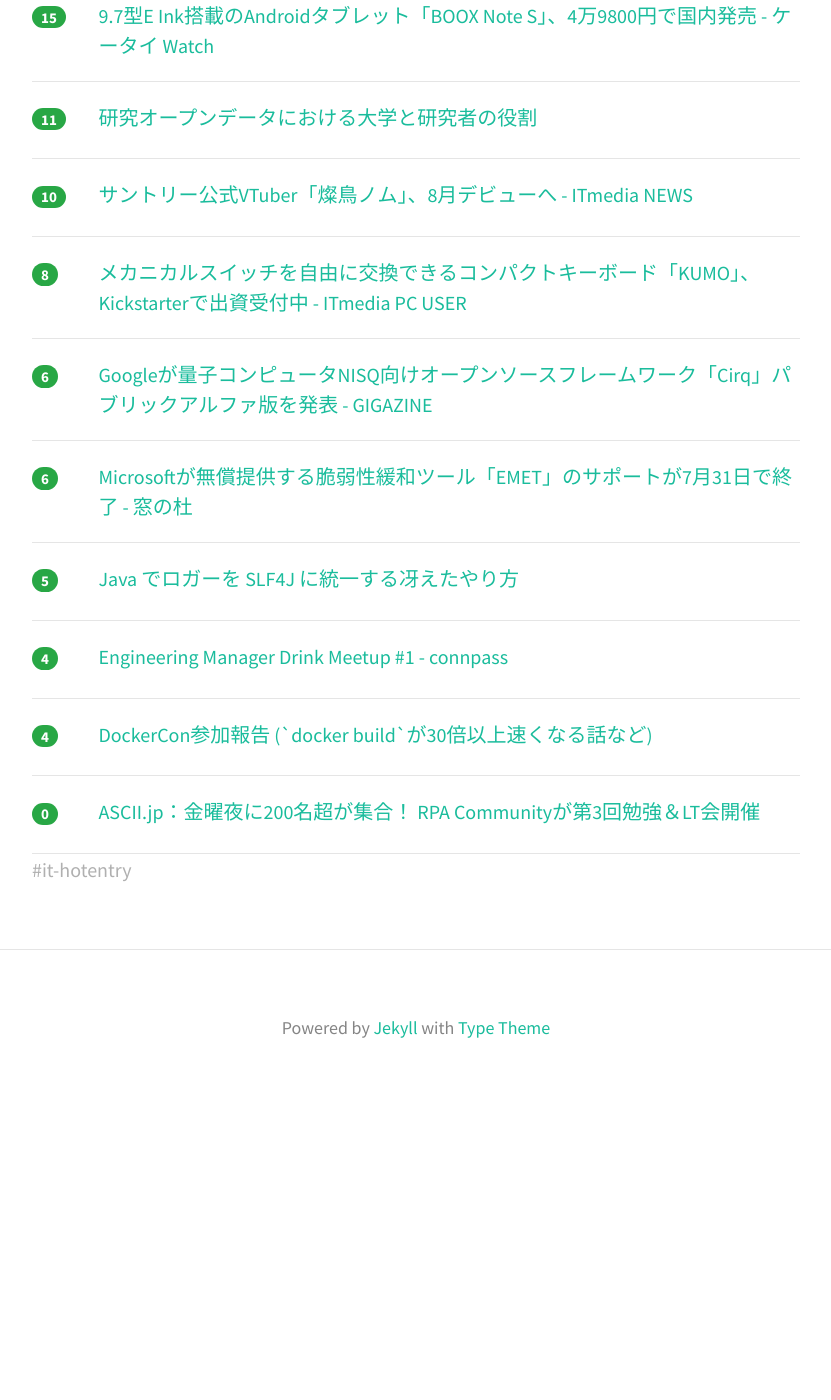
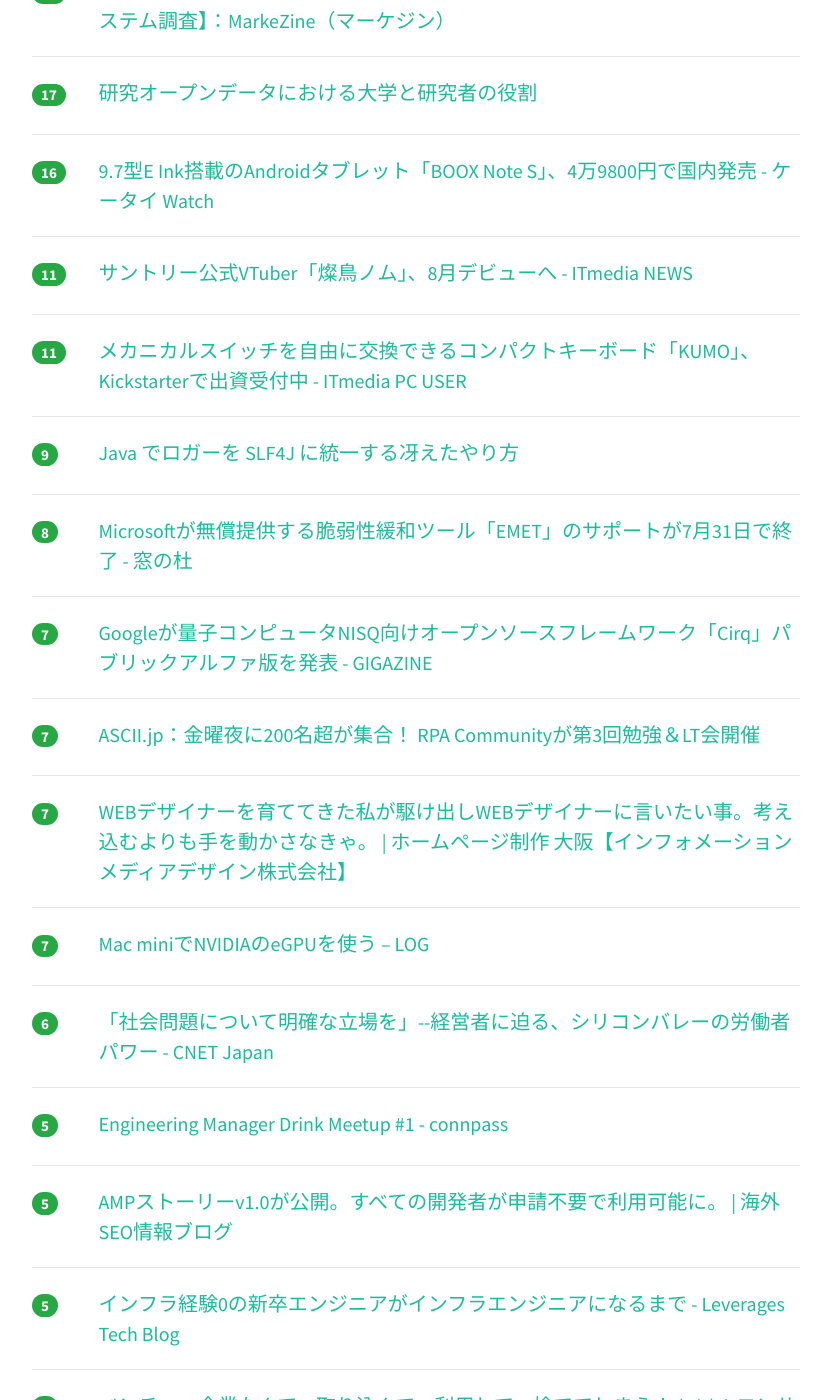
Before and after one commit to yatta47/hatena-matome-site, a Jekyll site: the page built from _posts/2018-07-20-hatena.md, in a window 1280 px wide and 1400 px high, scrolled down 676 px. Shown: the whole window, without its empty margins (224-1055 px from the left). Built offline with Jekyll 4.4.1, drawn with Linux system fonts in a browser that asks for light colours; nearby versions of some CDN libraries; before the commit the page ends 1781 px from its top, so only the background shows below that; some of the changed text lies outside the part shown.

Commit message:
Updated 2018-07-20

```diff
--- a/_posts/2018-07-20-hatena.md
+++ b/_posts/2018-07-20-hatena.md
@@ -12,62 +12,117 @@ tags: [it-hotentry]
 </div>
 <hr>
 <div class="row">
-<div class="col-1"><span class="badge badge-pill badge-success h2">22</span></div>
+<div class="col-1"><span class="badge badge-pill badge-success h2">39</span></div>
+<div class="col-11"><a href='https://www.slideshare.net/AkihiroSuda/dockercon-docker-build30' target='_blank'>DockerCon参加報告 (`docker build`が30倍以上速くなる話など)</a></div>
+</div>
+<hr>
+<div class="row">
+<div class="col-1"><span class="badge badge-pill badge-success h2">23</span></div>
 <div class="col-11"><a href='https://www.buzzfeed.com/jp/cinarra/minatoku-joshi' target='_blank'>「港区女子」はどこから来てるの？位置情報のプロに聞いてみた</a></div>
 </div>
 <hr>
 <div class="row">
-<div class="col-1"><span class="badge badge-pill badge-success h2">21</span></div>
+<div class="col-1"><span class="badge badge-pill badge-success h2">22</span></div>
 <div class="col-11"><a href='https://markezine.jp/article/detail/28911' target='_blank'>10代の「Tik Tok」認知率は7割越え／YouTube広告への印象に変化【ジャストシステム調査】：MarkeZine（マーケジン）</a></div>
 </div>
 <hr>
 <div class="row">
-<div class="col-1"><span class="badge badge-pill badge-success h2">15</span></div>
+<div class="col-1"><span class="badge badge-pill badge-success h2">17</span></div>
+<div class="col-11"><a href='https://www.slideshare.net/takeda/ss-106549043' target='_blank'>研究オープンデータにおける大学と研究者の役割</a></div>
+</div>
+<hr>
+<div class="row">
+<div class="col-1"><span class="badge badge-pill badge-success h2">16</span></div>
 <div class="col-11"><a href='https://k-tai.watch.impress.co.jp/docs/news/1133660.html' target='_blank'>9.7型E Ink搭載のAndroidタブレット「BOOX Note S」、4万9800円で国内発売 - ケータイ Watch</a></div>
 </div>
 <hr>
 <div class="row">
 <div class="col-1"><span class="badge badge-pill badge-success h2">11</span></div>
-<div class="col-11"><a href='https://www.slideshare.net/takeda/ss-106549043' target='_blank'>研究オープンデータにおける大学と研究者の役割</a></div>
-</div>
-<hr>
-<div class="row">
-<div class="col-1"><span class="badge badge-pill badge-success h2">10</span></div>
 <div class="col-11"><a href='http://www.itmedia.co.jp/news/articles/1807/19/news063.html' target='_blank'>サントリー公式VTuber「燦鳥ノム」、8月デビューへ - ITmedia NEWS</a></div>
 </div>
 <hr>
 <div class="row">
-<div class="col-1"><span class="badge badge-pill badge-success h2">8</span></div>
+<div class="col-1"><span class="badge badge-pill badge-success h2">11</span></div>
 <div class="col-11"><a href='http://www.itmedia.co.jp/pcuser/articles/1807/19/news083.html' target='_blank'>メカニカルスイッチを自由に交換できるコンパクトキーボード「KUMO」、Kickstarterで出資受付中 - ITmedia PC USER</a></div>
 </div>
 <hr>
 <div class="row">
-<div class="col-1"><span class="badge badge-pill badge-success h2">6</span></div>
+<div class="col-1"><span class="badge badge-pill badge-success h2">9</span></div>
+<div class="col-11"><a href='https://qiita.com/kazuki-ma/items/13c426e4dccf5cc4d843' target='_blank'>Java でロガーを SLF4J に統一する冴えたやり方</a></div>
+</div>
+<hr>
+<div class="row">
+<div class="col-1"><span class="badge badge-pill badge-success h2">8</span></div>
+<div class="col-11"><a href='https://forest.watch.impress.co.jp/docs/news/1133701.html' target='_blank'>Microsoftが無償提供する脆弱性緩和ツール「EMET」のサポートが7月31日で終了 - 窓の杜</a></div>
+</div>
+<hr>
+<div class="row">
+<div class="col-1"><span class="badge badge-pill badge-success h2">7</span></div>
 <div class="col-11"><a href='https://gigazine.net/news/20180719-google-cirq/' target='_blank'>Googleが量子コンピュータNISQ向けオープンソースフレームワーク「Cirq」パブリックアルファ版を発表 - GIGAZINE</a></div>
 </div>
 <hr>
 <div class="row">
+<div class="col-1"><span class="badge badge-pill badge-success h2">7</span></div>
+<div class="col-11"><a href='http://ascii.jp/elem/000/001/713/1713198/' target='_blank'>ASCII.jp：金曜夜に200名超が集合！ RPA Communityが第3回勉強＆LT会開催</a></div>
+</div>
+<hr>
+<div class="row">
+<div class="col-1"><span class="badge badge-pill badge-success h2">7</span></div>
+<div class="col-11"><a href='https://www.imd-net.com/column/14975/' target='_blank'>WEBデザイナーを育ててきた私が駆け出しWEBデザイナーに言いたい事。考え込むよりも手を動かさなきゃ。 | ホームページ制作 大阪【インフォメーションメディアデザイン株式会社】</a></div>
+</div>
+<hr>
+<div class="row">
+<div class="col-1"><span class="badge badge-pill badge-success h2">7</span></div>
+<div class="col-11"><a href='https://log.brdr.jp/post/310' target='_blank'>Mac miniでNVIDIAのeGPUを使う – LOG</a></div>
+</div>
+<hr>
+<div class="row">
 <div class="col-1"><span class="badge badge-pill badge-success h2">6</span></div>
-<div class="col-11"><a href='https://forest.watch.impress.co.jp/docs/news/1133701.html' target='_blank'>Microsoftが無償提供する脆弱性緩和ツール「EMET」のサポートが7月31日で終了 - 窓の杜</a></div>
+<div class="col-11"><a href='https://japan.cnet.com/article/35122655/' target='_blank'>「社会問題について明確な立場を」--経営者に迫る、シリコンバレーの労働者パワー - CNET Japan</a></div>
 </div>
 <hr>
 <div class="row">
 <div class="col-1"><span class="badge badge-pill badge-success h2">5</span></div>
-<div class="col-11"><a href='https://qiita.com/kazuki-ma/items/13c426e4dccf5cc4d843' target='_blank'>Java でロガーを SLF4J に統一する冴えたやり方</a></div>
+<div class="col-11"><a href='https://mercari.connpass.com/event/94467/' target='_blank'>Engineering Manager Drink Meetup #1 - connpass</a></div>
+</div>
+<hr>
+<div class="row">
+<div class="col-1"><span class="badge badge-pill badge-success h2">5</span></div>
+<div class="col-11"><a href='https://www.suzukikenichi.com/blog/amp-stories-v-1-0-is-open-to-all-developers/' target='_blank'>AMPストーリーv1.0が公開。すべての開発者が申請不要で利用可能に。 | 海外SEO情報ブログ</a></div>
+</div>
+<hr>
+<div class="row">
+<div class="col-1"><span class="badge badge-pill badge-success h2">5</span></div>
+<div class="col-11"><a href='https://ift.tt/2LjRvj6' target='_blank'>インフラ経験0の新卒エンジニアがインフラエンジニアになるまで - Leverages Tech Blog</a></div>
+</div>
+<hr>
+<div class="row">
+<div class="col-1"><span class="badge badge-pill badge-success h2">5</span></div>
+<div class="col-11"><a href='http://www.atmarkit.co.jp/ait/articles/1806/07/news006.html' target='_blank'>ベンチャー企業なんて、取り込んで、利用して、捨ててしまえ！ (1/3)：コンサルは見た！　オープンソースの掟（1） - ＠IT</a></div>
 </div>
 <hr>
 <div class="row">
 <div class="col-1"><span class="badge badge-pill badge-success h2">4</span></div>
-<div class="col-11"><a href='https://mercari.connpass.com/event/94467/' target='_blank'>Engineering Manager Drink Meetup #1 - connpass</a></div>
+<div class="col-11"><a href='https://moduleapps.com/mobile-marketing/13679app/' target='_blank'>ユニクロ、新しい買い物アシスタント「UNIQLO IQ」が登場。AIを活用して在庫確認やコーディネートの提案｜モバイルマーケティング研究所｜モジュールアップス – ModuleApps</a></div>
 </div>
 <hr>
 <div class="row">
 <div class="col-1"><span class="badge badge-pill badge-success h2">4</span></div>
-<div class="col-11"><a href='https://www.slideshare.net/AkihiroSuda/dockercon-docker-build30' target='_blank'>DockerCon参加報告 (`docker build`が30倍以上速くなる話など)</a></div>
+<div class="col-11"><a href='https://pc.watch.impress.co.jp/docs/column/config/1133763.html' target='_blank'>【山田祥平のRe:config.sys】USB Type-Cディスプレイ、その技あり一本 - PC Watch</a></div>
+</div>
+<hr>
+<div class="row">
+<div class="col-1"><span class="badge badge-pill badge-success h2">4</span></div>
+<div class="col-11"><a href='https://karaage.hatenadiary.jp/entry/2018/07/20/073000' target='_blank'>ギャルでも電子工作！モテるために電子工作を始めた「ギャル電」が熱い - karaage. [からあげ]</a></div>
+</div>
+<hr>
+<div class="row">
+<div class="col-1"><span class="badge badge-pill badge-success h2">2</span></div>
+<div class="col-11"><a href='https://jp.techcrunch.com/2018/07/20/2018-07-19-vacuum-vulnerability-hack-diqee-positive-technologies/' target='_blank'>中国製ロボット掃除機に脆弱性――ハッカーに家中を覗かれる可能性あり | TechCrunch Japan</a></div>
 </div>
 <hr>
 <div class="row">
 <div class="col-1"><span class="badge badge-pill badge-success h2">0</span></div>
-<div class="col-11"><a href='http://ascii.jp/elem/000/001/713/1713198/' target='_blank'>ASCII.jp：金曜夜に200名超が集合！ RPA Communityが第3回勉強＆LT会開催</a></div>
+<div class="col-11"><a href='https://japan.cnet.com/article/35122564/' target='_blank'>アドウェイズ岡村社長が考えるデジタル広告の「本質」 - CNET Japan</a></div>
 </div>
 <hr>
```
Also changed, not shown: other parts of _posts/2018-07-20-hatena.md (+2 -2 lines).
